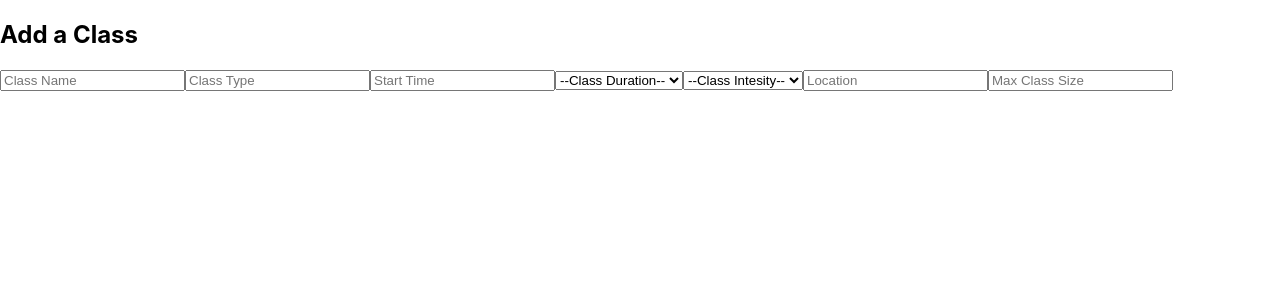
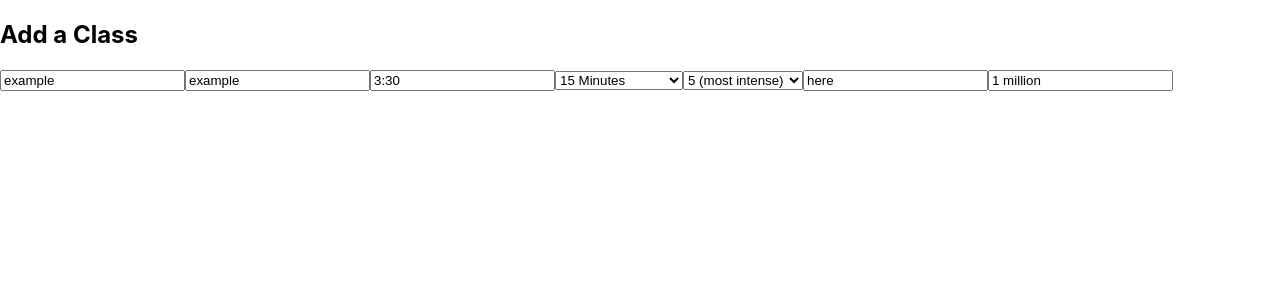
Before and after one commit to anywhere-fitness-webpt174/Front-End, a React (Create React App) app in the folder anywhere-fitness/: page / in a window 1280 px wide. Shown: the top 300 px of the page. Built offline with nearby package versions, Linux system fonts and the light colour scheme.

Commit message:
working through state

```diff
--- a/anywhere-fitness/package.json
+++ b/anywhere-fitness/package.json
@@ -9,6 +9,7 @@
     "react": "^17.0.2",
     "react-dom": "^17.0.2",
     "react-scripts": "4.0.3",
+    "styled-components": "^5.2.3",
     "web-vitals": "^1.1.1"
   },
   "scripts": {
--- a/anywhere-fitness/src/App.js
+++ b/anywhere-fitness/src/App.js
@@ -1,17 +1,18 @@
-import logo from './logo.svg';
-import './App.css';
+import React, { useState } from "react";
+import AddClass from "./components/AddClass";
 
-function App() {
-  return (
-    <div className="App">
-      <header className="App-header">
-        <img src={logo} className="App-logo" alt="logo" />
-        <p>
-          And from nothing...Anywhere Fitness is born!
-        </p>
-      </header>
-    </div>
-  );
+const initialFormValues = {
+  className: "example",
+  classType: "example",
+  startTime: "3:30",
+  duration: "15",
+  intesity: "5",
+  location: "here",
+  maxClassSize: "1 million",
+};
+
+export default function App() {
+  const [formValues, setFormValues] = useState(initialFormValues);
+
+  return <AddClass values={formValues}/>;
 }
-
-export default App;
--- a/anywhere-fitness/src/components/AddClass.js
+++ b/anywhere-fitness/src/components/AddClass.js
@@ -1,23 +1,48 @@
 import React from "react";
+import styled from "styled-components";
+
+// const StyledAddClass = styled.form`
+//     display: flex;
+// `
 
 export default function AddClass(props) {
-  const {} = props;
+  const { values } = props;
+
+  const onChange = (evt) => {};
 
   return (
-    <form className="form container">
+    <form>
       <div>
         <h2>Add a Class</h2>
         <label>
-          <input type="text" name="className" placeholder="Class Name" />
+          <input
+            type="text"
+            name="className"
+            placeholder="Class Name"
+            value={values.className}
+            onChange={onChange}
+          />
         </label>
         <label>
-          <input type="text" name="classType" placeholder="Class Type" />
+          <input
+            type="text"
+            name="classType"
+            placeholder="Class Type"
+            value={values.classType}
+            onChange={onChange}
+          />
         </label>
         <label>
-          <input type="text" name="startTime" placeholder="Start Time" />
+          <input
+            type="text"
+            name="startTime"
+            placeholder="Start Time"
+            value={values.startTime}
+            onChange={onChange}
+          />
         </label>
         <label>
-          <select name="duration">
+          <select name="duration" value={values.duration} onChange={onChange}>
             <option value="">--Class Duration--</option>
             <option value="15">15 Minutes</option>
             <option value="30">30 Minutes</option>
@@ -26,20 +51,32 @@ export default function AddClass(props) {
           </select>
         </label>
         <label>
-          <select name="intesityLevel">
+          <select name="intesity" value={values.intesity} onChange={onChange}>
             <option value="">--Class Intesity--</option>
-            <option value="1">1</option>
+            <option value="1">1 (least intense)</option>
             <option value="2">2</option>
             <option value="3">3</option>
             <option value="4">4</option>
-            <option value="5">5</option>
+            <option value="5">5 (most intense)</option>
           </select>
         </label>
         <label>
-          <input type="text" name="location" placeholder="Location" />
+          <input
+            type="text"
+            name="location"
+            placeholder="Location"
+            value={values.location}
+            onChange={onChange}
+          />
         </label>
         <label>
-          <input type="text" name="maxClassSize" placeholder="Max Class Size" />
+          <input
+            type="text"
+            name="maxClassSize"
+            placeholder="Max Class Size"
+            value={values.maxClassSize}
+            onChange={onChange}
+          />
         </label>
       </div>
     </form>
--- a/anywhere-fitness/src/components/App.js
+++ /dev/null
@@ -1,6 +0,0 @@
-import React from "react";
-import AddClass from "./AddClass";
-
-export default function App() {
-  return <AddClass />;
-}
--- a/anywhere-fitness/src/index.js
+++ b/anywhere-fitness/src/index.js
@@ -1,7 +1,7 @@
 import React from 'react';
 import ReactDOM from 'react-dom';
 import './index.css';
-import App from './components/App';
+import App from './App';
 import reportWebVitals from './reportWebVitals';
 
 ReactDOM.render(
```
Also changed, not shown: anywhere-fitness/src/components/Class.js (added, +11 -0 lines), package.json (added, +7 -0 lines), 2 other files (tests, documents, lock files or other folders).
